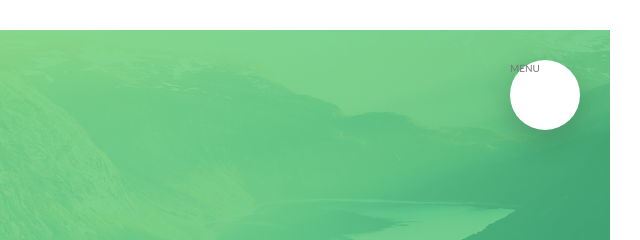
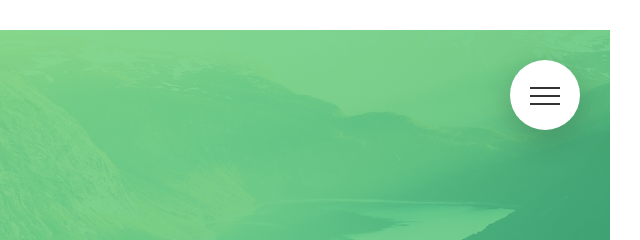
Before and after one commit to caption01/advance-css, a website: page natours-1/index.html in a window 1280 px wide. Shown: the top 240 px of the page, 640-1280 px from the left. Drawn offline with Linux system fonts and the light colour scheme.

Commit message:
using advance scss, add nav-icon animation

```diff
--- a/natours-1/index.html
+++ b/natours-1/index.html
@@ -21,7 +21,11 @@
     <div class="navigation">
       <input type="checkbox" class="navigation__checkbox" id='navi-toggle'>
 
-      <label for="navi-toggle" class="navigation__button">MENU</label>
+      <label for="navi-toggle" class="navigation__button">
+        <span class="navigation__icon">
+          &nbsp;
+        </span>
+      </label>
 
       <div class="navigation__background">&nbsp;</div>
 
--- a/natours-1/sass/layout/_navigation.scss
+++ b/natours-1/sass/layout/_navigation.scss
@@ -13,6 +13,9 @@
     border-radius: 50%;
     z-index: 2000;
     box-shadow: 0 1rem 3rem rgba($color-black, 0.2);
+
+    text-align: center;
+    cursor: pointer;
   }
 
   &__background {
@@ -95,6 +98,7 @@
     }
   }
 
+  // functionality
   &__checkbox:checked ~ &__background {
     transform: scale(80);
   }
@@ -103,4 +107,57 @@
     opacity: 1;
     width: 100%;
   }
+
+  // icon
+  &__icon {
+    position: relative;
+    margin-top: 3.5rem;
+
+    &,
+    &::before,
+    &::after {
+      width: 3rem;
+      height: 2px;
+      background-color: $color-grey-dark-3;
+      display: inline-block;
+    }
+
+    &::before,
+    &::after {
+      content: "";
+      position: absolute;
+      left: 0;
+      transition: all 0.2s;
+    }
+
+    &::before {
+      top: -0.8rem;
+    }
+
+    &::after {
+      top: 0.8rem;
+    }
+  }
+
+  &__button:hover &__icon::before {
+    top: -1rem;
+  }
+
+  &__button:hover &__icon::after {
+    top: 1rem;
+  }
+
+  &__checkbox:checked + &__button &__icon {
+    background-color: transparent;
+  }
+
+  &__checkbox:checked + &__button &__icon::before {
+    top: 0;
+    transform: rotate(135deg);
+  }
+
+  &__checkbox:checked + &__button &__icon::after {
+    top: 0;
+    transform: rotate(-135deg);
+  }
 }
```
Also changed, not shown: natours-1/css/style.css.
